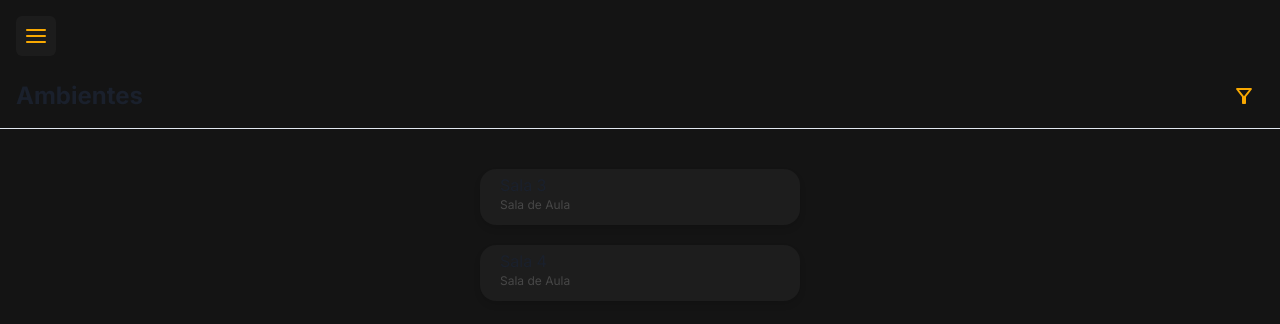
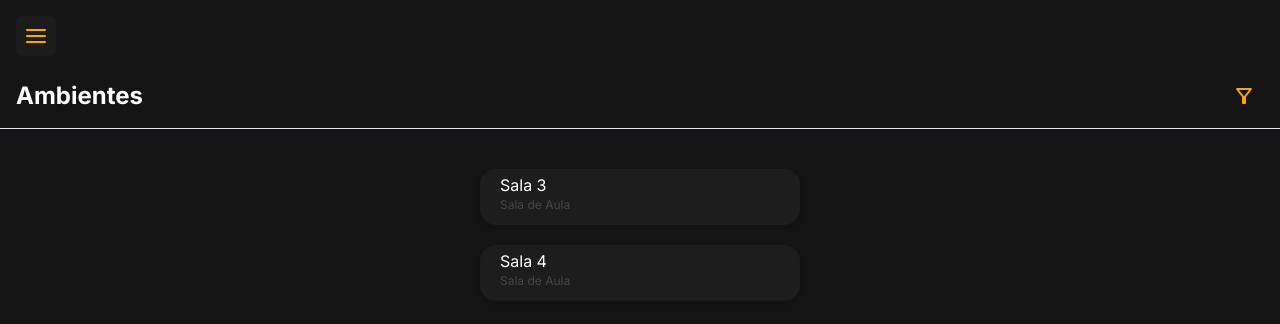
Before and after one commit to torressg/onde-e-app, a Next.js app: page /ambientes in a window 1280 px wide. Shown: the top 324 px of the page. Built offline with nearby package versions, Linux system fonts and the light colour scheme.

Commit message:
fixing white text colors in Android system

```diff
--- a/src/app/(pages)/ambientes/page.tsx
+++ b/src/app/(pages)/ambientes/page.tsx
@@ -30,7 +30,7 @@ const AmbientePage = () => {
             <BurgerMenu />
           </div>
           <div className="mt-16 px-4 pb-4 inline-flex font-bold justify-between w-full">
-            <h2 className="text-2xl">Ambientes</h2>
+            <h2 className="text-2xl text-branco">Ambientes</h2>
             <Menu>
               <MenuButton
                 as={IconButton}
@@ -42,9 +42,9 @@ const AmbientePage = () => {
                 height={"32px"}
               />
               <MenuList background={"#1c1c1c"} borderColor={"#F8A801"}>
-                <MenuItem background={"#1c1c1c"}>Salas</MenuItem>
-                <MenuItem background={"#1c1c1c"}>Laboratórios</MenuItem>
-                <MenuItem background={"#1c1c1c"}>Auditórios</MenuItem>
+                <MenuItem color="white" background={"#1c1c1c"}>Salas</MenuItem>
+                <MenuItem color="white" background={"#1c1c1c"}>Laboratórios</MenuItem>
+                <MenuItem color="white" background={"#1c1c1c"}>Auditórios</MenuItem>
               </MenuList>
             </Menu>
           </div>
@@ -53,7 +53,7 @@ const AmbientePage = () => {
         <div className="grid justify-center space-y-5">
           {ambientes.map((ambiente, index) => (
             <div key={index} className="bg-cinza w-80 h-14 rounded-2xl drop-shadow-md ">
-              <h2 className="px-5 pt-1 text-base">{ambiente.nome}</h2>
+              <h2 className="px-5 pt-1 text-base text-branco">{ambiente.nome}</h2>
               <p className="px-5 text-xs text-subtitulo">{ambiente.tipo}</p>
             </div>
           ))}
--- a/src/app/(pages)/contato/page.tsx
+++ b/src/app/(pages)/contato/page.tsx
@@ -10,7 +10,7 @@ const Contato = () => {
             <BurgerMenu />
           </div>
           <div className="mt-16 px-4 pb-4 inline-flex font-bold justify-between w-full">
-            <h2 className="text-2xl">Contato</h2>
+            <h2 className="text-2xl text-branco">Contato</h2>
           </div>
         </header>
         <hr className="text-laranja py-5" />
--- a/src/app/components/SearchBar/index.tsx
+++ b/src/app/components/SearchBar/index.tsx
@@ -56,6 +56,8 @@ const SearchBar: React.FC<{
         pl="3rem"
         className="w-80 h-12"
         focusBorderColor="#F8A801"
+        _placeholder={{ color: "#474747" }}
+        color="white"
       />
       {inputValue && (
         <InputRightElement
--- a/tailwind.config.ts
+++ b/tailwind.config.ts
@@ -19,7 +19,8 @@ const config: Config = {
       laranja: "#F8A801",
       cinza: "#1d1d1d",
       cinzaEscuro: "#1c1c1c",
-      subtitulo: "#474747"
+      subtitulo: "#474747",
+      branco:'#ffff'
     },
   },
   plugins: [],
```
